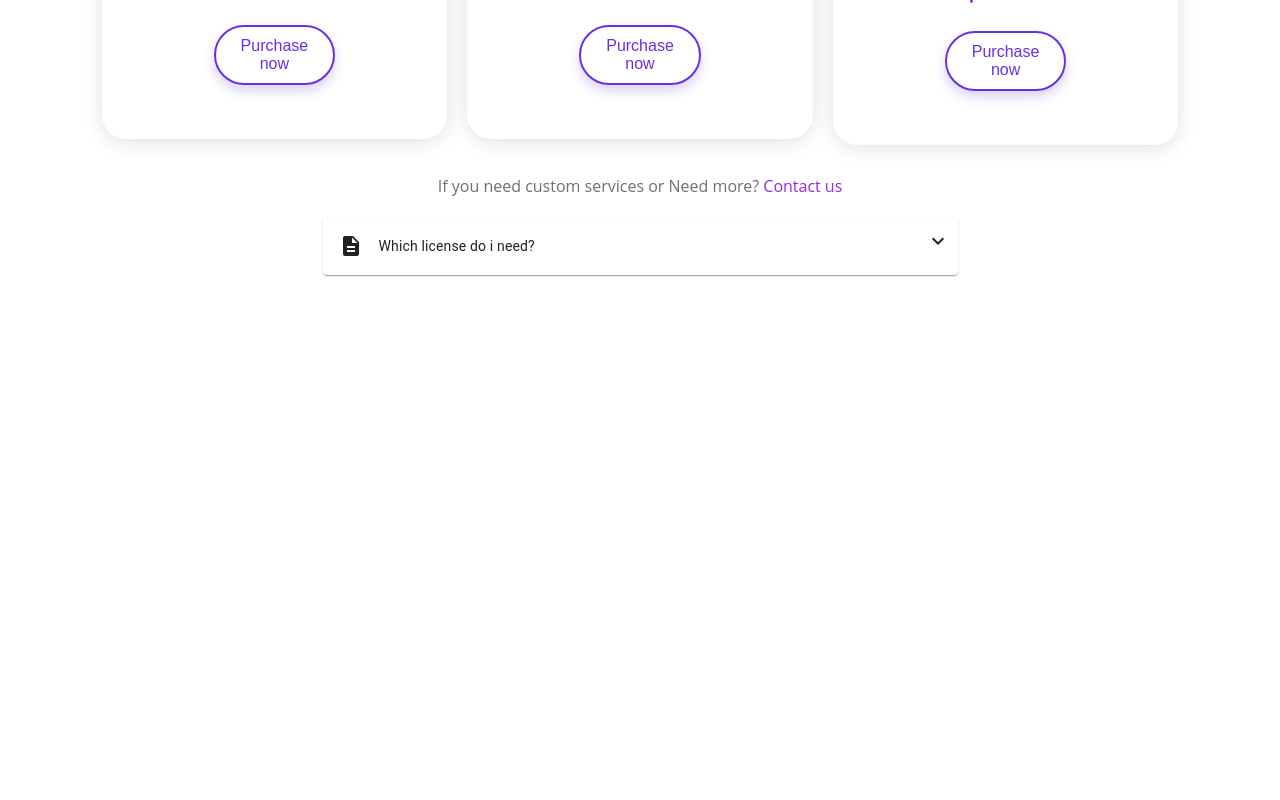
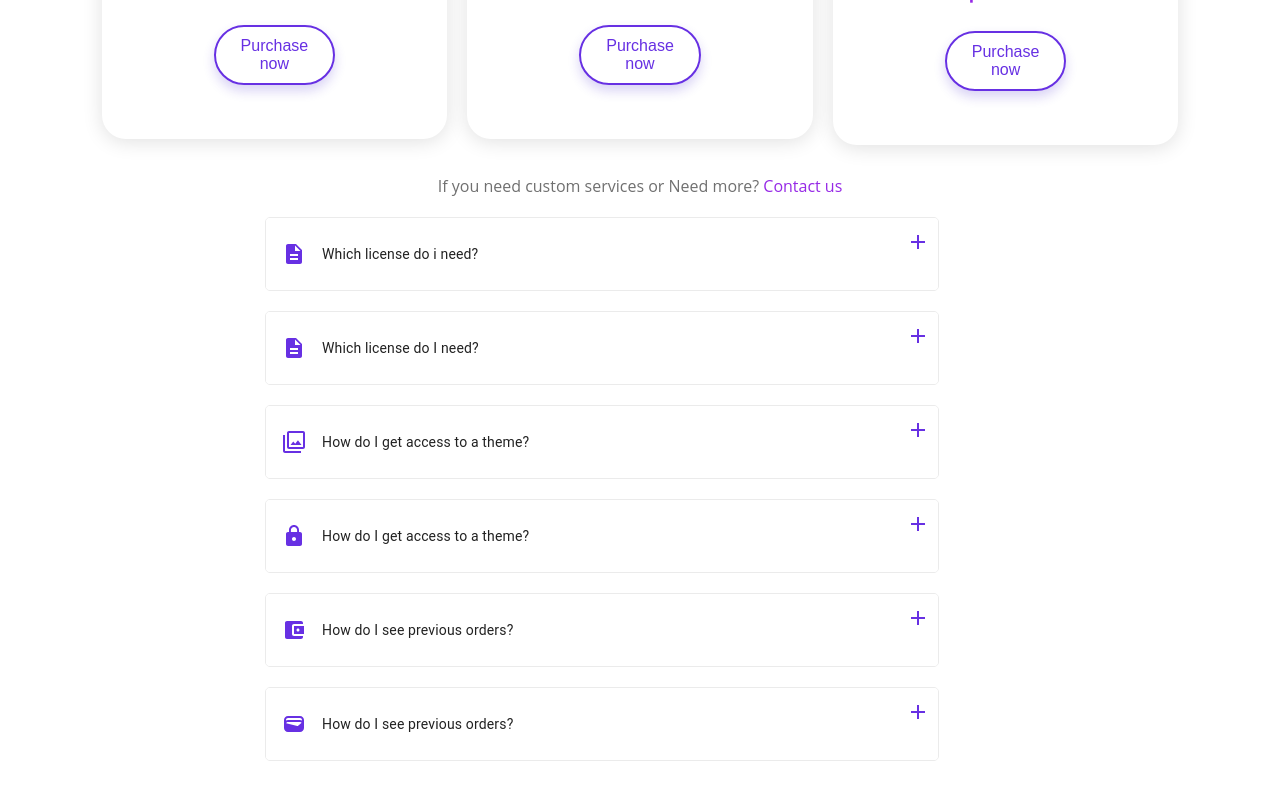
Before and after one commit to datdhomegatheme/landingpage-hieu, a React (Create React App) app in the folder my-app/: page / in a window 1280 px wide. Shown: the part 5393-6193 px from the top of the page. Before the commit the page ends 5731 px from the top, so only its background shows below. Built offline with nearby package versions, Linux system fonts and the light colour scheme.

Commit message:
update package page

```diff
--- a/my-app/src/Pages/PackagesPage/index.js
+++ b/my-app/src/Pages/PackagesPage/index.js
@@ -13,13 +13,13 @@ import DescriptionIcon from "@mui/icons-material/Description";
 import ExpandMoreIcon from "@mui/icons-material/ExpandMore";
 import React from "react";
 import { ExpandMore } from "@mui/icons-material";
+import PackagePageCard from "../../component/PackagePageCard";
+import FilterIcon from "@mui/icons-material/Filter";
+import LockIcon from "@mui/icons-material/Lock";
+import AccountBalanceWalletIcon from "@mui/icons-material/AccountBalanceWallet";
+import WalletIcon from "@mui/icons-material/Wallet";
 
 function PackagesPage() {
-    const [expanded, setExpanded] = React.useState(false);
-
-    const handleExpandClick = () => {
-        setExpanded(!expanded);
-    };
     return (
         <>
             <div className="package">
@@ -69,39 +69,43 @@ function PackagesPage() {
                         </span>
                     </p>
 
-                    <div className="container__card">
-                        <Card>
-                            <CardHeader
-                                avatar={<DescriptionIcon />}
-                                title="Which license do i need?"
-                                action={
-                                    <ExpandMore
-                                        expand={expanded}
-                                        onClick={handleExpandClick}
-                                        aria-expanded={expanded}
-                                        aria-label="show more"
-                                    >
-                                        <ExpandMoreIcon />
-                                    </ExpandMore>
-                                }
-                            ></CardHeader>
-                            <Collapse
-                                className="card__extended-content"
-                                in={expanded}
-                                timeout="auto"
-                                unmountOnExit
-                            >
-                                <CardContent>
-                                    <Typography paragraph>
-                                        Uniquely leverage other's distinctive
-                                        infomediaries rather than leveraged
-                                        supply chains. Continually seize
-                                        distributed collaboration and
-                                        idea-sharing whereas user.
-                                    </Typography>
-                                </CardContent>
-                            </Collapse>
-                        </Card>
+                    <div className="container__package-card">
+                        <PackagePageCard
+                            icon={<DescriptionIcon className="card__icon" />}
+                            title={"Which license do i need?"}
+                            content={`Uniquely leverage other's distinctive
+                        infomediaries rather than leveraged
+                        supply chains. Continually seize
+                        distributed collaboration and
+                        idea-sharing whereas user.`}
+                        />
+                        <PackagePageCard
+                            icon={<DescriptionIcon className="card__icon" />}
+                            title={" Which license do I need?"}
+                            content={`Distinctively recaptiualize customer directed channels before installed base communities. Continually disintermediate distinctive web services vis-a-vis team building e-commerce.`}
+                        />
+                        <PackagePageCard
+                            icon={<FilterIcon className="card__icon" />}
+                            title={"How do I get access to a theme?"}
+                            content={`Rapidiously incentivize virtual e-commerce and exceptional e-tailers. Progressively network focused catalysts for change without orthogonal benefits. Dramatically empower.`}
+                        />
+                        <PackagePageCard
+                            icon={<LockIcon className="card__icon" />}
+                            title={"How do I get access to a theme?"}
+                            content={`Quickly recaptiualize revolutionary meta-services and multimedia based channels. Seamlessly impact diverse deliverables rather than cooperative strategic theme areas.`}
+                        />
+                        <PackagePageCard
+                            icon={
+                                <AccountBalanceWalletIcon className="card__icon" />
+                            }
+                            title={"How do I see previous orders?"}
+                            content={`Proactively monetize long-term high-impact innovation and scalable relationships. Dynamically mesh principle-centered functionalities before next-generation best practices. Distinctively empower.`}
+                        />
+                        <PackagePageCard
+                            icon={<WalletIcon className="card__icon" />}
+                            title={"How do I see previous orders?"}
+                            content={`Efficiently supply B2B networks vis-a-vis best-of-breed schemas. Dramatically parallel task reliable technology with cross functional core competencies. Phosfluorescently.`}
+                        />
                     </div>
                 </div>
             </div>
--- a/my-app/src/assets/Styles/packagesPage/_index.scss
+++ b/my-app/src/assets/Styles/packagesPage/_index.scss
@@ -3,12 +3,15 @@
     height: auto;
     position: relative;
 
+
     &:before {
-        content: '';
+        content: "";
         position: absolute;
+        z-index: $z-index-bg-img;
+        width: 50%;
+        height: 100%;
+        top: 0;
         left: 50%;
-        z-index: $z-index-bg-img;
-        height: 100%;
         background: $bg-packages-page;
         background-repeat: no-repeat;
     }
@@ -51,14 +54,12 @@
         .package__content {
             line-height: 12px;
 
-
             .content__bg {
                 padding: 54px 112px;
                 margin: 10px;
                 box-shadow: 0 3px 20px 0px rgb(0 0 0 / 12%);
                 border-radius: 24px;
                 text-align: center;
-
                 transition: all 0.2s ease-out;
                 border-top: 4px solid transparent;
 
@@ -97,14 +98,37 @@
             }
         }
 
+        .container__package-card {
+            justify-content: space-between;
+            display: flex;
+            flex-wrap: wrap;
+            cursor: pointer;
 
-        .container__card {
-            width: 635px;
-            height: 73px;
 
-            .card__extended-content {
-                display: inherit;
-                position: inherit;
+            .container__card {
+                width: 672px;
+                margin-bottom: 20px;
+                border: 1px solid #ebebeb;
+                border-radius: 5px;
+                height: fit-content;
+
+                .card__extend {
+                    box-shadow: none;
+
+                    .card__header-content {
+                        height: 40px;
+
+
+                        .card__icon {
+                            color: #6730e3;
+                        }
+                    }
+
+                    .card__content {
+                        border-top: 1px solid #ebebeb;
+                    }
+                }
+
             }
         }
     }
--- a/my-app/src/component/PackagePageCard.js
+++ b/my-app/src/component/PackagePageCard.js
@@ -7,48 +7,45 @@ import {
     styled,
     Typography,
 } from "@mui/material";
-import DescriptionIcon from "@mui/icons-material/Description";
-import ExpandMoreIcon from "@mui/icons-material/ExpandMore";
+import AddIcon from "@mui/icons-material/Add";
+import RemoveIcon from "@mui/icons-material/Remove";
 import React from "react";
-import { ExpandMore } from "@mui/icons-material";
 
-const PackagePageCard = () => {
-    return ();
-}
+const PackagePageCard = ({ icon, title, content }) => {
+    const [expanded, setExpanded] = React.useState(false);
 
-export default PackagePageCard;
-
-<div className="container__card">
-                        <Card>
+    const handleExpandClick = () => {
+        setExpanded(!expanded);
+    };
+    return (
+        <div className="container__card" onClick={handleExpandClick}>
+            <Card className="card__extend">
                 <CardHeader
-                                avatar={<DescriptionIcon />}
-                                title="Which license do i need?"
+                    className="card__header-content"
+                    avatar={icon}
+                    title={title}
                     action={
-                                    <ExpandMore
+                        expanded === false ? (
+                            <AddIcon
+                                className="card__icon"
                                 expand={expanded}
-                                        onClick={handleExpandClick}
-                                        aria-expanded={expanded}
-                                        aria-label="show more"
-                                    >
-                                        <ExpandMoreIcon />
-                                    </ExpandMore>
+                            ></AddIcon>
+                        ) : (
+                            <RemoveIcon
+                                className="card__icon"
+                                expand={expanded}
+                            ></RemoveIcon>
+                        )
                     }
                 ></CardHeader>
-                            <Collapse
-                                className="card__extended-content"
-                                in={expanded}
-                                timeout="auto"
-                                unmountOnExit
-                            >
-                                <CardContent>
-                                    <Typography paragraph>
-                                        Uniquely leverage other's distinctive
-                                        infomediaries rather than leveraged
-                                        supply chains. Continually seize
-                                        distributed collaboration and
-                                        idea-sharing whereas user.
-                                    </Typography>
+                <Collapse in={expanded} timeout="auto" unmountOnExit>
+                    <CardContent className="card__content">
+                        <Typography paragraph>{content}</Typography>
                     </CardContent>
                 </Collapse>
             </Card>
         </div>
+    );
+};
+
+export default PackagePageCard;
```
Lines whose indentation alone changed are shown as unchanged.
